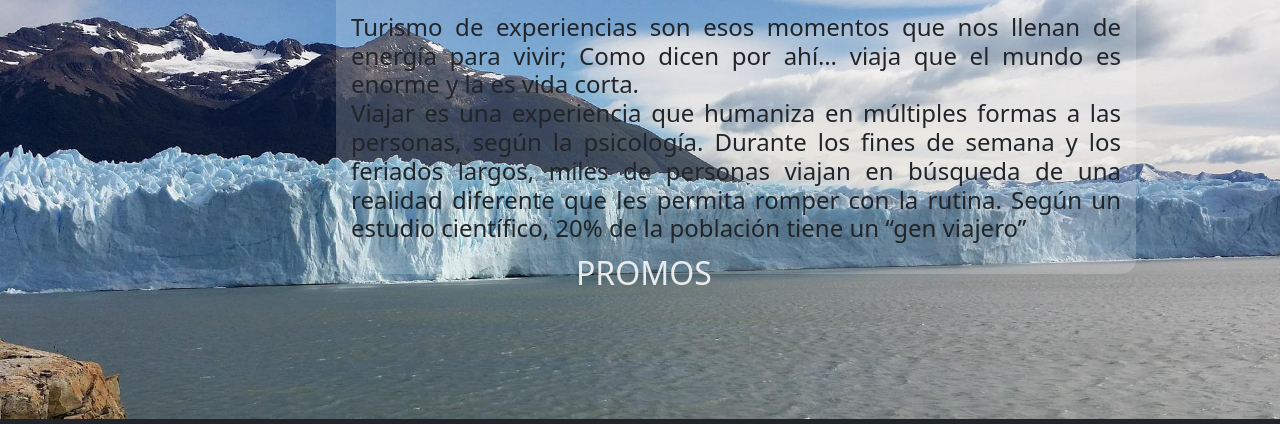
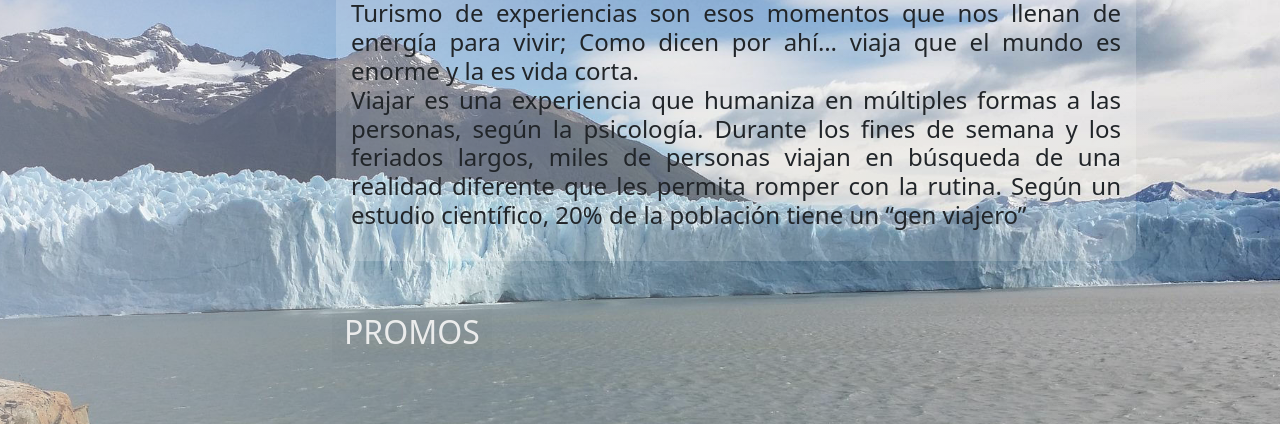
Before and after one commit to Avitchu/ferturismo, a website: page index.html in a window 1280 px wide. Shown: the part 274-698 px from the top of the page. Drawn offline with nearby package versions, Linux system fonts and the light colour scheme.

Commit message:
estilos paquetes y cambio imagen index

```diff
--- a/component/_contenido.scss
+++ b/component/_contenido.scss
@@ -1,5 +1,5 @@
 .contenido {
-    // display: flex;
+    display: flex;
     text-align:justify;
     /* height: 100vh; */
     position: relative;
@@ -13,7 +13,7 @@
     // display: flex;
 }
 /* titulo */
-    &__titulo
+    &__titulo__Principal
     { font-size: 2.5rem ;
     // background-color: red;
     position: absolute;
@@ -27,7 +27,6 @@
 
     &__Parrafo {
             color: rgb(12, 12, 12);
-            border: 50% aliceblue;
             border-radius: 15px;
             stroke: aliceblue;
             text-align: justify;
@@ -35,7 +34,7 @@
             position: absolute;
             width: 800px;
             height: fit-content;
-            top: 20%;
+            top: 100px;
             left: 25%;
             background: rgba(253, 253, 254, 0.186);
         }
@@ -46,21 +45,29 @@
     background: rgb(2,0,36,0.2);
     background: linear-gradient(0deg, rgba(2, 0, 36, 0.251) 0%, rgba(255, 255, 255, 0.201) 74%);}
 
- &__boton {background-color: rgba(9, 9, 9, 0.021);
+&__boton {background-color: rgba(9, 9, 9, 0.021);
 color: $bgBotones;
 border: 10px ;
 border-style:inherit;
 line-break: normal;
-position: absolute;
-top: 70%;
-left: 45%;
-display: flex;
-align-items: center;
+position:relative;
+top: 450px;
+left: 300px;
 font-size: 2rem }
 
 &__boton:hover { transition: TRANSFORM 1s;
     transform: scale(1.2);
     color: $bgBotonesTransicion}}
+
+.fondo_banner {
+        height: 600px;
+        background-repeat: no-repeat;
+        background-size: cover;
+        background-position: center;
+        background-attachment: scroll;
+}
+.banner__principal{
+    background-image: linear-gradient(to left, rgba(253, 253, 255, 0), rgba(255, 255, 255, 0.43)),url(/img/glacier-g0a6dc3c26_1920.jpg);}
 
 
 // bio
@@ -70,7 +77,7 @@ main .parrafo_bio h3
     border: 50% aliceblue;
     border-radius: 12px;
     stroke: aliceblue;
-    /* margin-top: 50px; */
+    margin-top: 20px;
     /* text-align: justify; */
     padding: 15px;
     /* position: absolute; */
@@ -110,6 +117,8 @@ main .parrafo_bio h3
             left: 5%;
             background-color: rgba(255, 255, 255, 0.25)}
 
+        .img__paquetes { object-fit: cover;
+        display:contents}
 
         /* pagina experiencias */
         /* main .contenido_exp  {display: flex;
--- a/component/_tablet.scss
+++ b/component/_tablet.scss
@@ -7,7 +7,6 @@
     width: 100%;
 
     &__imgPrincipal{height: 100%;
-        // position: absolute;
         background-size: cover;
         object-fit:cover;
         background-position: center center;
--- a/index.html
+++ b/index.html
@@ -45,16 +45,16 @@
     </nav>
 </header>
 <main>
-    <section class="contenido">
-        <img class="position-relative overflow-visible contenido__imgPrincipal attachment-large_crop size-large_crop" src="./img/glacier-g0a6dc3c26_1920.jpg" alt="Glaciar perito moreno">
-        <div class="contenido__titulo text-center p-3">
+    <section class="banner__principal fondo_banner">
+        <div class= "contenido">
+        <!-- <img class="position-relative overflow-visible img-fluid contenido__imgPrincipal attachment-large_crop size-large_crop " src="./img/glacier-g0a6dc3c26_1920.jpg" alt="Glaciar perito moreno"> -->
+            <div class="contenido__titulo text-center p-3">
             <h1 class=" fw-bold contenido__titulo__Principal"><span>Viajar</span> es posible </h1></div>
-        <div class="contenido__Parrafo m-md-3 text-dark">
-            <p>
-                <h4>Turismo de experiencias son esos momentos que nos llenan de energía para vivir; Como dicen por ahí… viaja que el mundo es enorme y la es vida corta.
-            <br>Viajar es una experiencia que humaniza en múltiples formas a las personas, según la psicología. Durante los fines de semana y los feriados largos, miles de personas viajan en búsqueda de una realidad diferente que les permita romper con la rutina. Según un estudio científico, 20% de la población tiene un “gen viajero” </h4></p></div>
-        <div>
-            <a href="./pages/paquetes.html" target="_blank"><button class="contenido__boton"> PROMOS</button> </a>
+            <div class="contenido__Parrafo m-md-3 text-dark">
+            <p><h4>Turismo de experiencias son esos momentos que nos llenan de energía para vivir; Como dicen por ahí… viaja que el mundo es enorme y la es vida corta.
+            <br>Viajar es una experiencia que humaniza en múltiples formas a las personas, según la psicología. Durante los fines de semana y los feriados largos, miles de personas viajan en búsqueda de una realidad diferente que les permita romper con la rutina. Según un estudio científico, 20% de la población tiene un “gen viajero”
+            </h4></p></div>
+            <a href="./pages/paquetes.html" target="_blank"><button class="btn btn-primary contenido__boton "> PROMOS</button> </a>
         </div>
     </section>
 </main>
```
Also changed, not shown: component/_mobile.scss (+0 -12 lines), component/_nav.scss (+0 -7 lines), pages/paquetes.html (+7 -6 lines), css/style.min.css, 1 other file.
